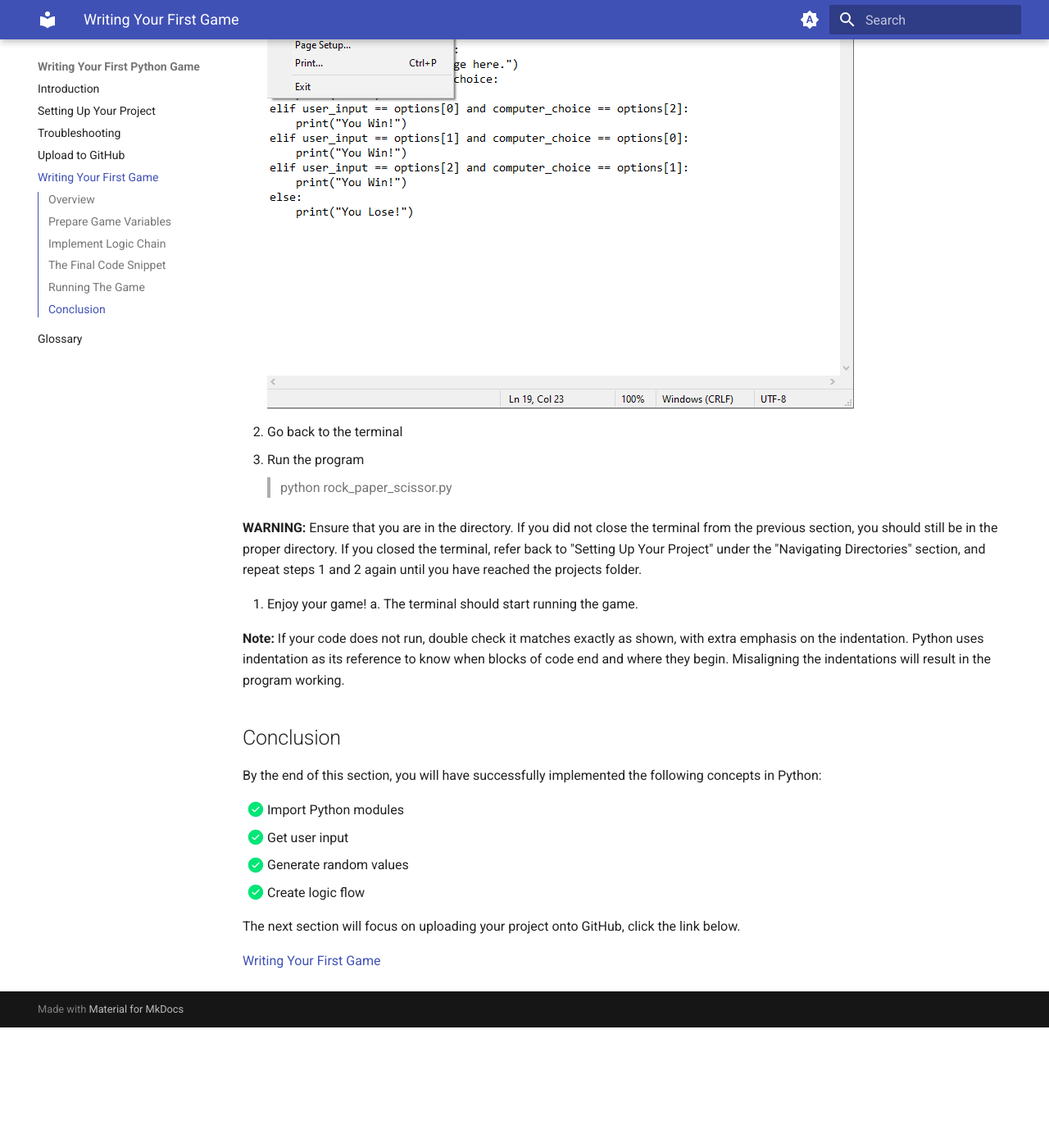
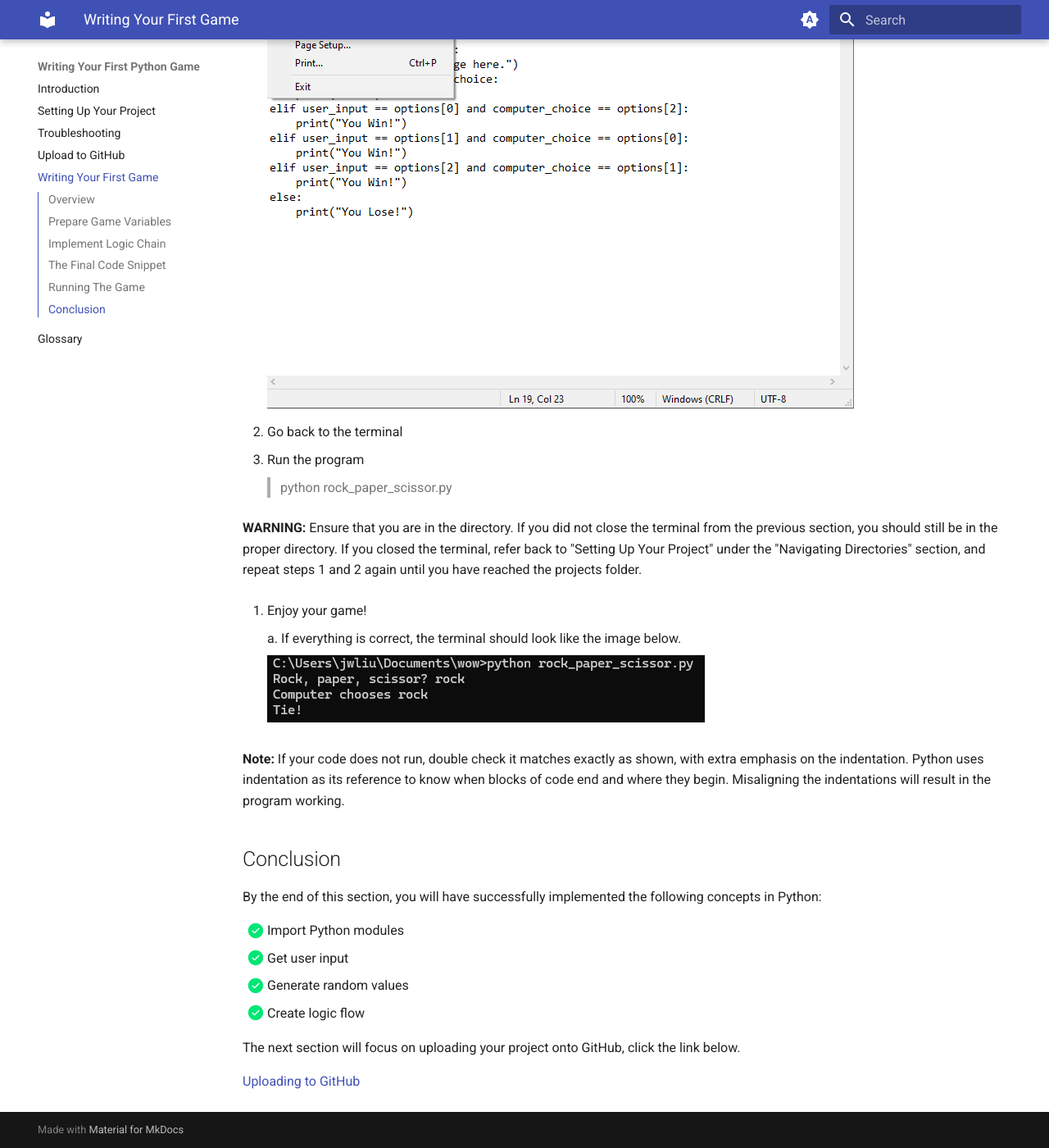
Before and after one commit to Beijzum/beijzum.github.io, an MkDocs documentation site: the page built from docs/Writing Your First Game.md, in a window 1280 px wide and 1400 px high, scrolled down 3177 px. Shown: the whole window at 82% size. Built offline with MkDocs 1.6.1 and Material for MkDocs 9.7.7, drawn with Linux system fonts in a browser that asks for light colours; before the commit the page ends 4430 px from its top, so only the background shows below that.

Commit message:
fix python code

```diff
--- a/docs/Writing Your First Game.md
+++ b/docs/Writing Your First Game.md
@@ -124,7 +124,10 @@ else:
 **WARNING:** Ensure that you are in the directory. If you did not close the terminal from the previous section, you should still be in the proper directory. If you closed the terminal, refer back to "Setting Up Your Project" under the "Navigating Directories" section, and repeat steps 1 and 2 again until you have reached the projects folder.
 
 15. Enjoy your game!
-    a. The terminal should start running the game.
+
+    a. If everything is correct, the terminal should look like the image below.
+
+    ![terminal for game](./assets/codeS15a.png)
 
 **Note:** If your code does not run, double check it matches exactly as shown, with extra emphasis on the indentation. Python uses indentation as its reference to know when blocks of code end and where they begin. Misaligning the indentations will result in the program working.
 
@@ -138,4 +141,4 @@ By the end of this section, you will have successfully implemented the following
 
 The next section will focus on uploading your project onto GitHub, click the link below.
 
-[Writing Your First Game](./Writing%20Your%20First%20Game.md)
+[Uploading to GitHub](Upload%20to%20GitHub.md)
```
Also changed, not shown: other parts of docs/Writing Your First Game.md (+1 -1 lines).
